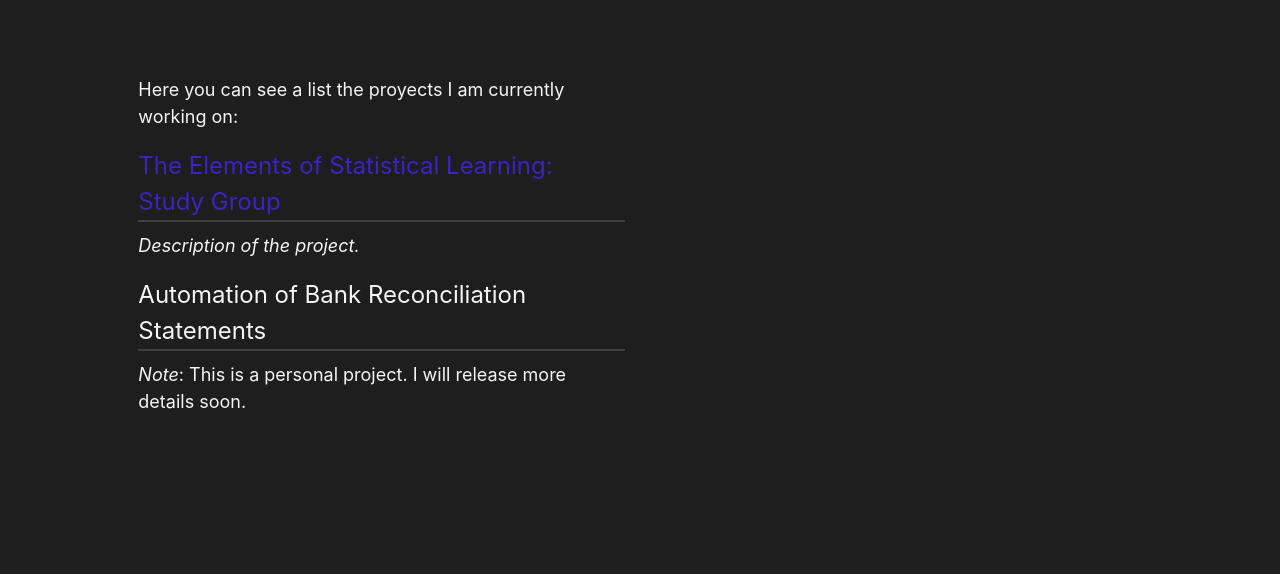
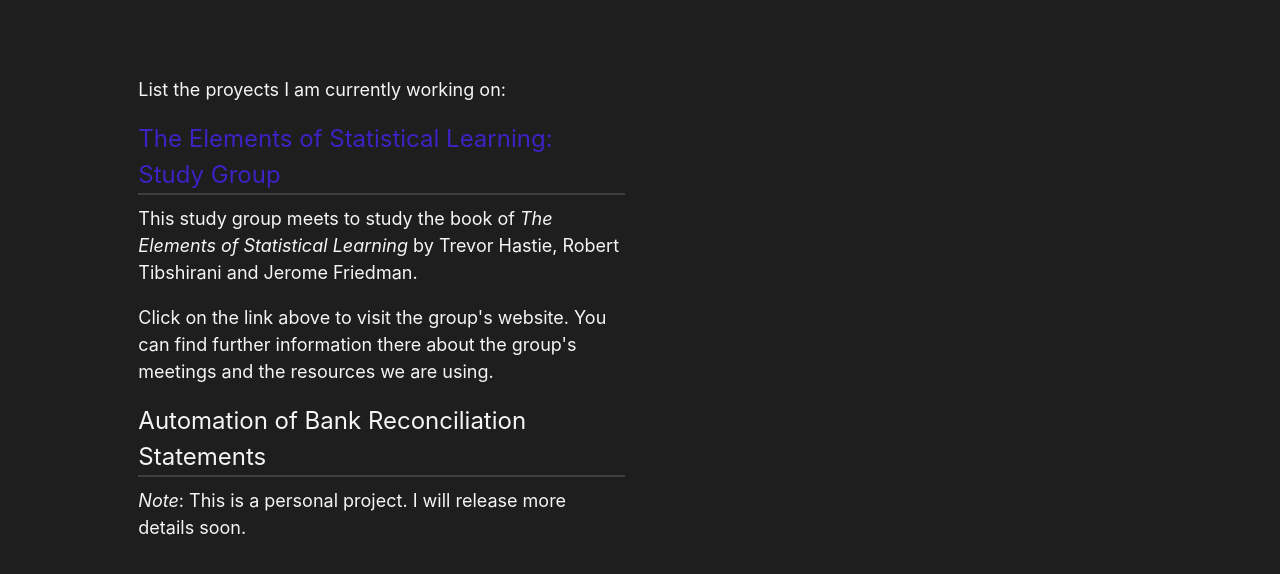
Before and after one commit to manuel-5673/pages, a plain HTML site: page projects.html in a window 1280 px wide. Shown: the part 54-628 px from the top of the page. Drawn offline with nearby package versions, Linux system fonts and the light colour scheme.

Commit message:
Description of EoSL study group on personal projects.

```diff
--- a/projects.html
+++ b/projects.html
@@ -19,7 +19,7 @@
         <div class="row">
           <div class="col-1"></div>
           <div class="col-5">
-            <p>Here you can see a list the proyects I am currently working on:</p>
+            <p>List the proyects I am currently working on:</p>
             <div class="cv-section">
               <p class="subtitle-cv"><a href="EoSL.html">The Elements of Statistical Learning: Study Group</a></p>
               <!-- <div class="row">
@@ -30,7 +30,12 @@
                   <p>01/2014 - 12/2020</p>
                 </div>
               </div>-->
-              <p> <em>Description of the project.</em> </p>
+              <p>This study group meets to study the book of <em>The Elements
+                 of Statistical Learning</em> by Trevor Hastie, Robert
+                 Tibshirani and Jerome Friedman.</p>
+              <p>Click on the link above to visit the group's website. You can
+                 find further information there about the group's meetings and
+                 the resources we are using.</p>
             </div>
             <!--
             <div class="cv-section">
```
Also changed, not shown: contact.html (+1 -1 lines).
